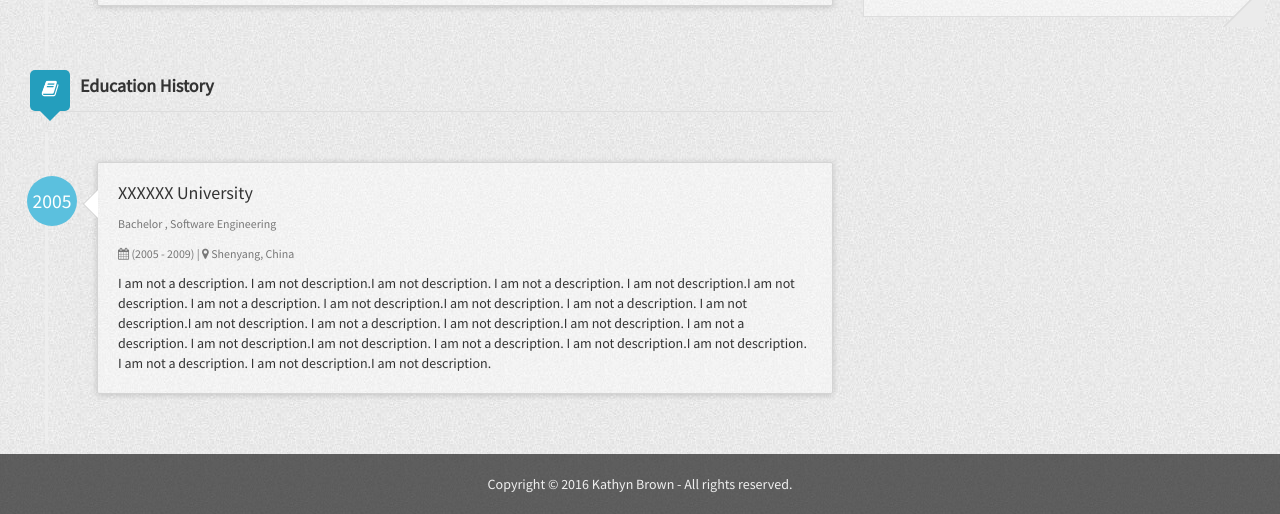
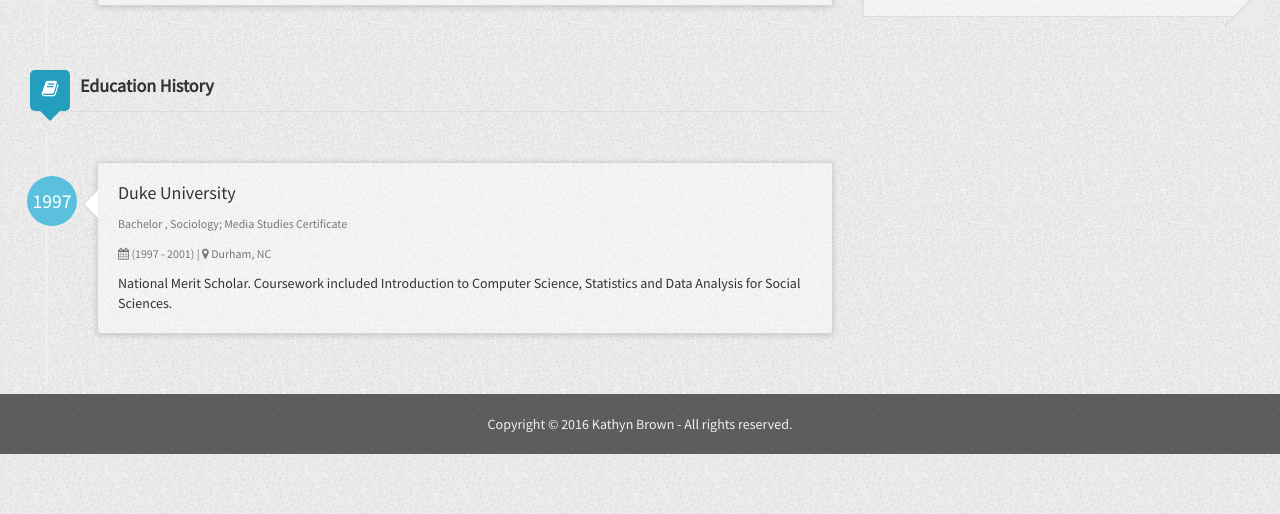
Before and after one commit to kb-code/resume, a Jekyll site: the page built from index.html, in a window 1280 px wide and 900 px high, scrolled down 670 px, cut to the strip 386-900 px from the top of the window. Built offline with Jekyll 4.4.1, drawn with Linux system fonts in a browser that asks for light colours; nearby versions of some CDN libraries; after the commit the page ends 1510 px from its top, so only the background shows below that.

Commit message:
update avatar and education

```diff
--- a/_config.yml
+++ b/_config.yml
@@ -23,7 +23,7 @@
   github: kb-code
   linkedin: hirekathrynbrown
   twitter: thatoutdoorkat
-  gavatar: /resumecard/assets/img/avatar.JPG
+  gavatar: /resume/assets/img/avatar.png
   stackoverflow:
 #  stackoverflow: 4582127
   workHistory:
@@ -50,13 +50,13 @@
       description: I am not a description. I am not description.I am not description. I am not a description. I am not description.I am not description. I am not a description. I am not description.I am not description. I am not a description. I am not description.I am not description. I am not a description. I am not description.I am not description. I am not a description. I am not description.I am not description. I am not a description. I am not description.I am not description. I am not a description. I am not description.I am not description.
   educationHistory:
     - education1:
-      organization: XXXXXX University
-      location: Shenyang, China
+      organization: Duke University
+      location: Durham, NC
       degree: Bachelor
-      major: Software Engineering
-      started: 2005
-      duration: (2005 - 2009)
-      description: I am not a description. I am not description.I am not description. I am not a description. I am not description.I am not description. I am not a description. I am not description.I am not description. I am not a description. I am not description.I am not description. I am not a description. I am not description.I am not description. I am not a description. I am not description.I am not description. I am not a description. I am not description.I am not description. I am not a description. I am not description.I am not description.
+      major: Sociology; Media Studies Certificate
+      started: 1997
+      duration: (1997 - 2001)
+      description: National Merit Scholar. Coursework included Introduction to Computer Science, Statistics and Data Analysis for Social Sciences.
   languages:
     - language1:
       name: English
```
Also changed, not shown: assets/img/avatar.png (added).
